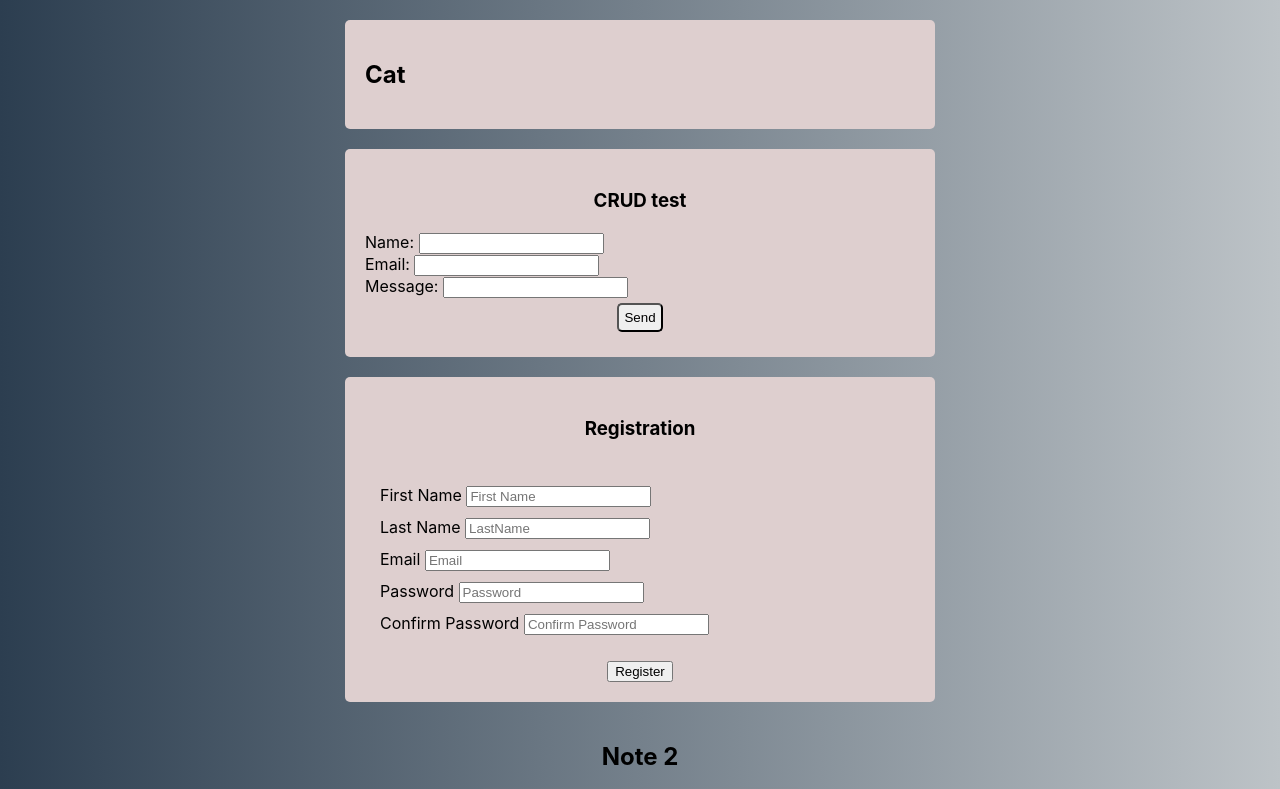
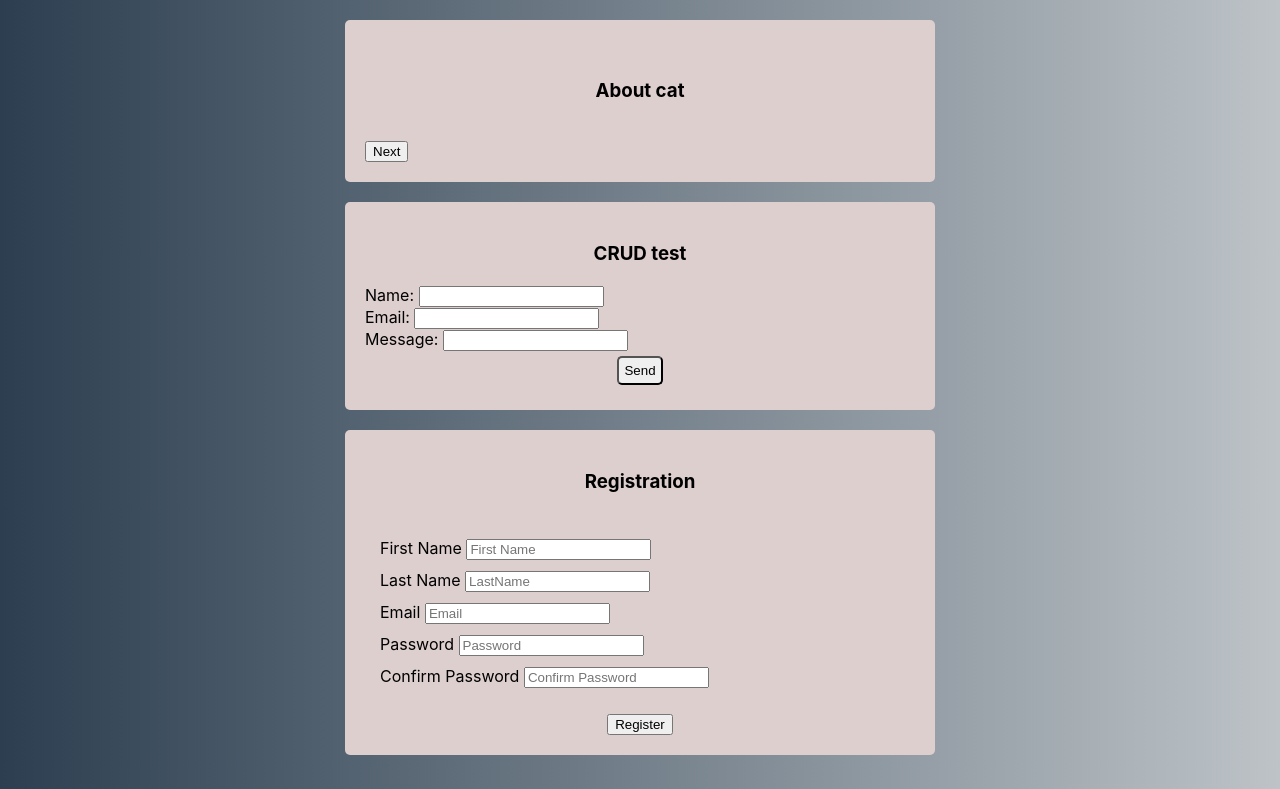
Before and after one commit to bokigolic/react-practice, a React (Create React App) app: page /notetaker in a window 1280 px wide. Shown: the top 789 px of the page. Built offline with nearby package versions, Linux system fonts and the light colour scheme; no server answers.

Commit message:
api works, refresh button works only for this comp

```diff
--- a/src/component/CatFact.js
+++ b/src/component/CatFact.js
@@ -1,20 +1,29 @@
 import React, { useEffect, useState } from 'react'
-import getData from './api'
+import { getData } from './api'
 
 const CatFact = () => {
 
   const [facts, setFacts] = useState("")
-  useEffect(() => {
+
+  const fetchData = () => {
     getData()
       .then(response => setFacts(response))
+      .catch((response) => alert(response));
+  }
+
+  useEffect(() => {
+    fetchData();
   }, [])
   return (
 
     <div className="form">
-      <h2>Cat</h2>
-      {facts}
+      <form>
+        <div className='registration'><h3>About cat</h3>
+          {facts}
+        </div>
+        <button type="button" onClick={fetchData}>Next</button>
+      </form >
     </div>
-
   )
 }
 
--- a/src/component/api.js
+++ b/src/component/api.js
@@ -4,10 +4,11 @@ const api = axios.create({
   baseURL: "https://catfact.ninja"
 });
 
-
-const getData = async () => {
-  const response = await api.get('/data')
-  return response.fact;
+export const getData = async () => {
+  try {
+    const response = await api.get('/fact')
+    return response.data.fact;
+  } catch (error) {
+    throw Error(error.message);
+  }
 }
-
-export default api;
```
